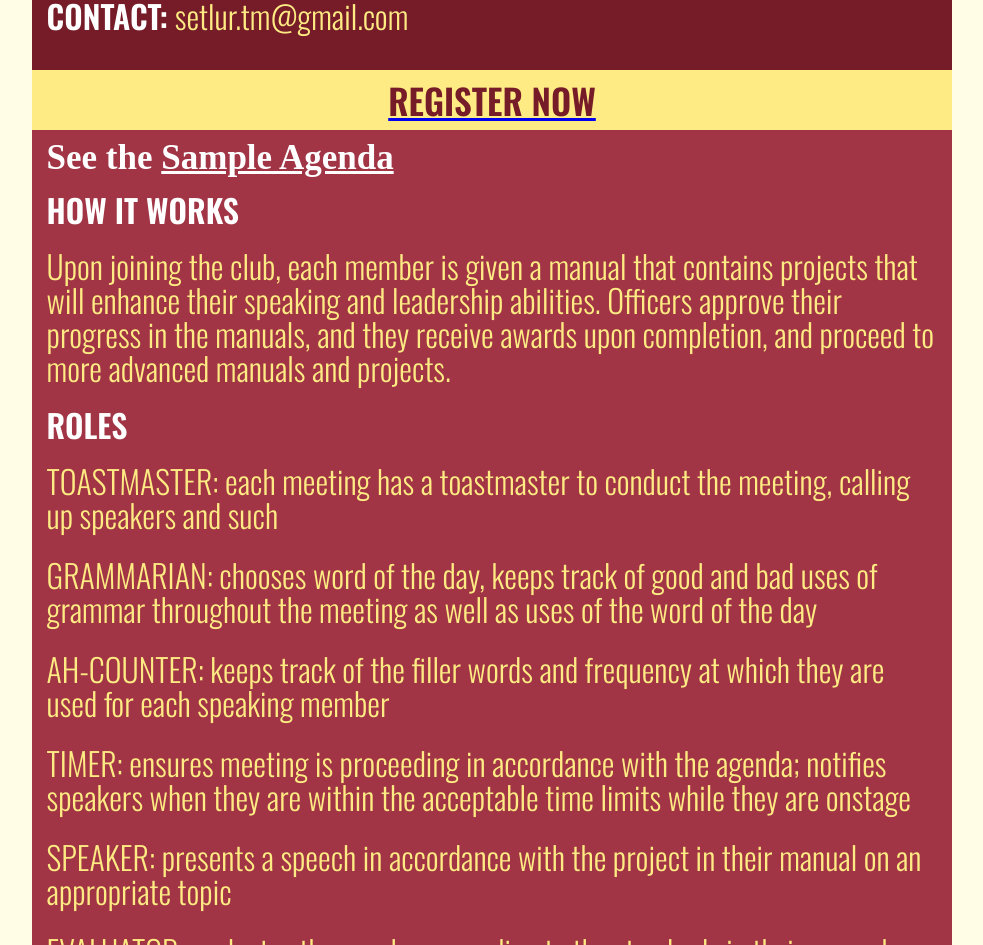
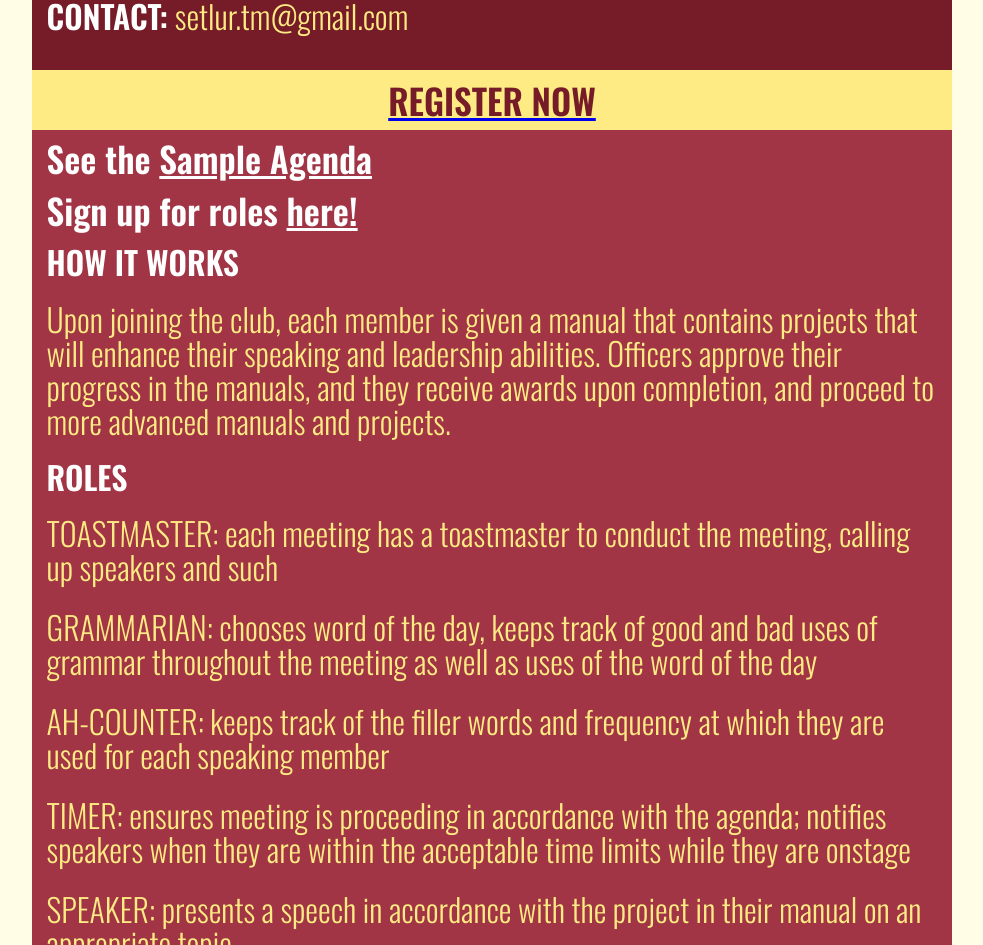
Before and after one commit to sri240/gavel-site, a Gatsby site: page / in a window 1280 px wide. Shown: the part 1039-1984 px from the top of the page, without its empty margins (148-1131 px from the left). Built offline with nearby package versions, Linux system fonts and the light colour scheme; Gatsby itself is replaced by a stand-in of ours; a web font is replaced by a local one.

Commit message:
added roles sign up sheet

```diff
--- a/src/components/layout.css
+++ b/src/components/layout.css
@@ -135,7 +135,7 @@ p.title2{
   font-family: 'Oswald', sans-serif;
   transition: transform .2s;
 }
-.information, .members, .reginfo{
+.information, .members, .reginfo, .title2{
   font-family: 'Oswald', sans-serif;
 }
 .zoomie:hover{
--- a/src/pages/index.js
+++ b/src/pages/index.js
@@ -68,7 +68,8 @@ const IndexPage = () => (
       </a>
       <div class='information' style={{background:'#a13545'}}>
       <div style={{padding: '15px'}}>
-        <p class="title2"> See the <a href="https://docs.google.com/document/d/1s7CA1VP9IbH5eJ04d2lRe06iUi06YTjNGQjvgutPOFg/edit?usp=sharing" target='_blank' rel="noopener noreferrer" style={{color:"white"}}>Sample Agenda</a>
+        <p class="title2"> See the <a href="https://docs.google.com/document/d/1s7CA1VP9IbH5eJ04d2lRe06iUi06YTjNGQjvgutPOFg/edit?usp=sharing" target='_blank' rel="noopener noreferrer" style={{color:"white"}}>Sample Agenda</a></p>
+        <p class="title2"> Sign up for roles <a href="https://docs.google.com/spreadsheets/d/1Nxlwa4_Vo6D-nDnALKJI5DIFxBPt6O_Ib_d7CAtTbS0/edit?usp=sharing" target='_blank' rel="noopener noreferrer" style={{color:"white"}}>here!</a>
            </p>
            <p class="title">HOW IT WORKS</p>
         <p class="filler">Upon joining the club, each member is given a manual that contains
```
